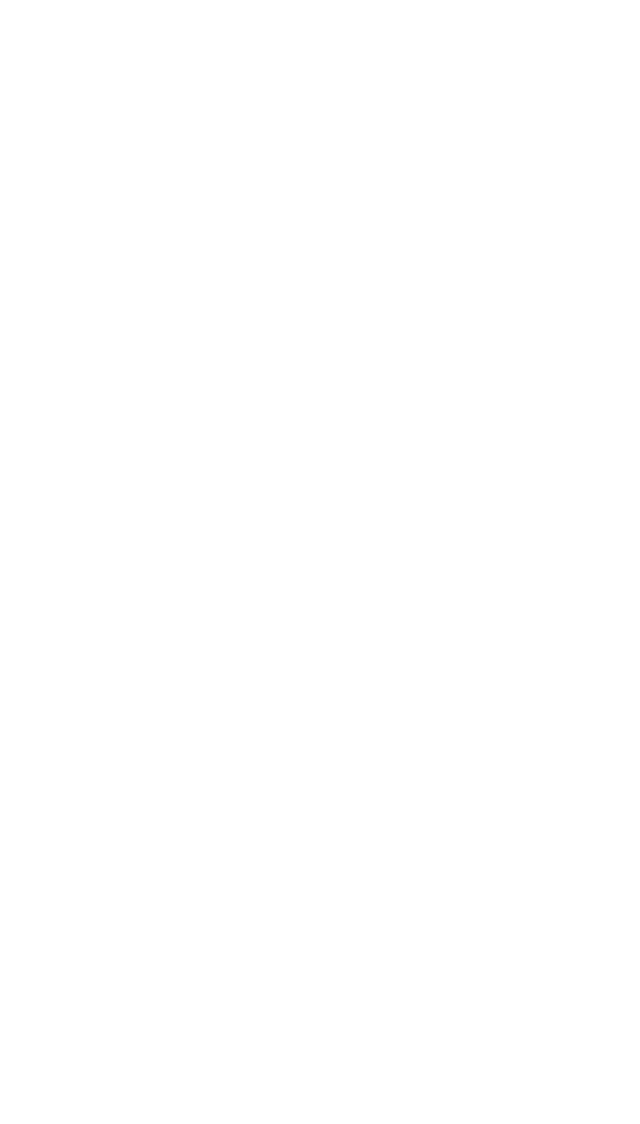
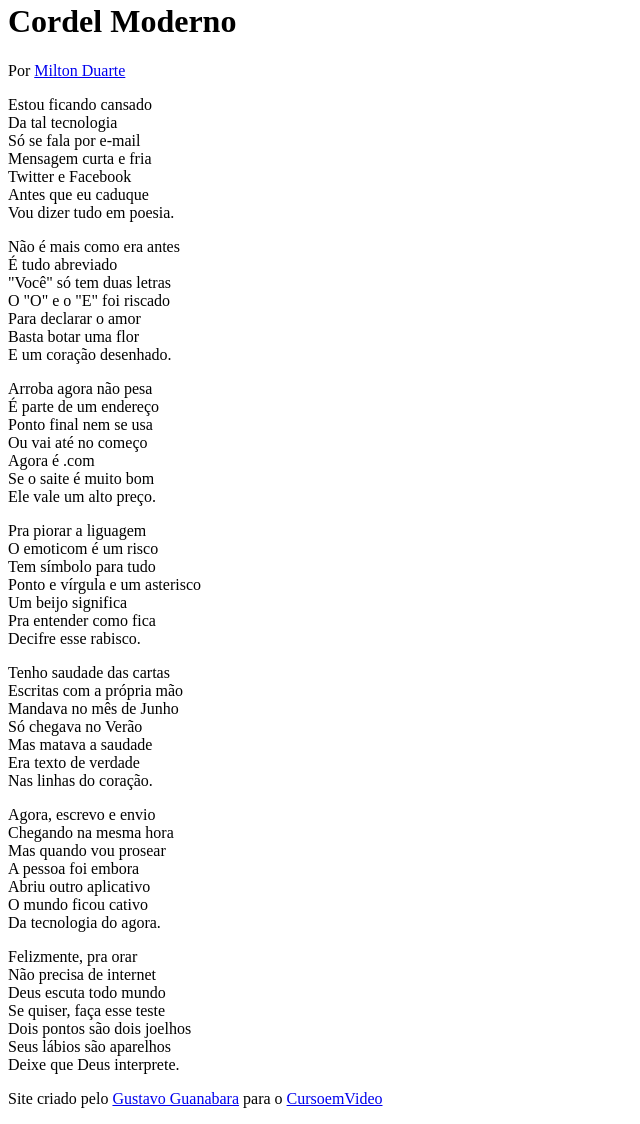
Before and after one commit to Alexandre-CES/projeto-cordel, a plain HTML site: page index.html in a window 1280 px wide. Shown: the part 18-1142 px from the top of the page, without its empty margins (0-640 px from the left). Before the commit the page ends 800 px from the top, so only its background shows below. Drawn offline with Linux system fonts and the light colour scheme.

Commit message:
semântica pronta

```diff
--- a/index.html
+++ b/index.html
@@ -4,8 +4,95 @@
     <meta charset="UTF-8">
     <meta name="viewport" content="width=device-width, initial-scale=1.0">
     <title>Projeto Cordel</title>
+    <link rel="stylesheet" href="style.css">
 </head>
 <body>
+    <header>
+        <h1>Cordel Moderno</h1>
+        <p>Por <a href="https://www.recantodasletras.com.br/poesias/3186743" target="_blank" rel="nofollow">Milton Duarte</a></p>
+    </header>
 
+    <section>
+        <p>
+            Estou ficando cansado <br>
+            Da tal tecnologia<br>
+            Só se fala por e-mail<br>
+            Mensagem curta e fria<br>
+            Twitter e Facebook<br>
+            Antes que eu caduque<br>
+            Vou dizer tudo em poesia.
+        </p>
+    </section>
+
+    <section>
+        <p>
+            Não é mais como era antes<br>
+            É tudo abreviado<br>
+            "Você" só tem duas letras<br>
+            O "O" e o "E" foi riscado<br>
+            Para declarar o amor<br>
+            Basta botar uma flor<br>
+            E um coração desenhado.
+        </p>
+    </section>
+
+    <section>
+        <p>
+            Arroba agora não pesa<br>
+            É parte de um endereço<br>
+            Ponto final nem se usa<br>
+            Ou vai até no começo<br>
+            Agora é .com<br>
+            Se o saite é muito bom<br>
+            Ele vale um alto preço.<br>
+        </p>
+
+        <p>
+            Pra piorar a liguagem<br>
+            O emoticom é um risco<br>
+            Tem símbolo para tudo<br>
+            Ponto e vírgula e um asterisco<br>
+            Um beijo significa<br>
+            Pra entender como fica<br>
+            Decifre esse rabisco.
+        </p>
+    </section>
+
+    <section>
+        <p>
+            Tenho saudade das cartas<br>
+            Escritas com a própria mão<br>
+            Mandava no mês de Junho<br>
+            Só chegava no Verão<br>
+            Mas matava a saudade<br>
+            Era texto de verdade<br>
+            Nas linhas do coração.
+        </p>
+    </section>
+
+    <section>
+        <p>
+            Agora, escrevo e envio<br>
+            Chegando na mesma hora<br>
+            Mas quando vou prosear<br>
+            A pessoa foi embora<br>
+            Abriu outro aplicativo<br>
+            O mundo ficou cativo<br>
+            Da tecnologia do agora.<br>
+        </p>
+
+        <p>
+            Felizmente, pra orar<br>
+            Não precisa de internet<br>
+            Deus escuta todo mundo<br>
+            Se quiser, faça esse teste<br>
+            Dois pontos são dois joelhos<br>
+            Seus lábios são aparelhos<br>
+            Deixe que Deus interprete.
+        </p>
+    </section>
+    <footer>
+        <p>Site criado pelo <a href="https://gustavoguanabara.github.io" target="_blank" rel="nofollow">Gustavo Guanabara</a> para o <a href="https://CursoemVideo.com" target="_blank" rel="nofollow">CursoemVideo</a></p>
+    </footer>
 </body>
 </html>
--- /dev/null
+++ b/style.css
@@ -0,0 +1 @@
+@charset "UTF-8";
```
